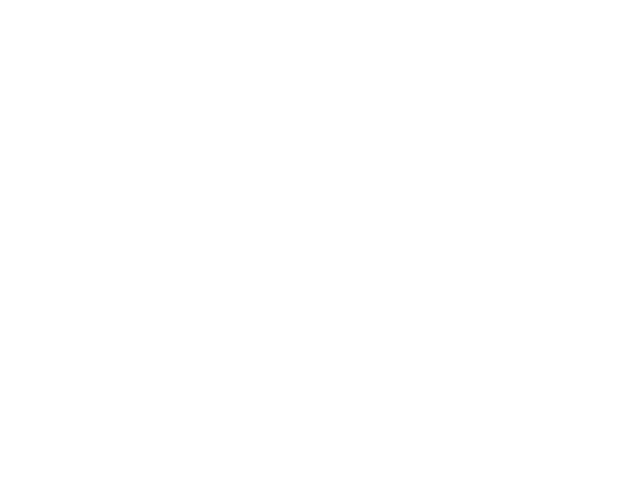
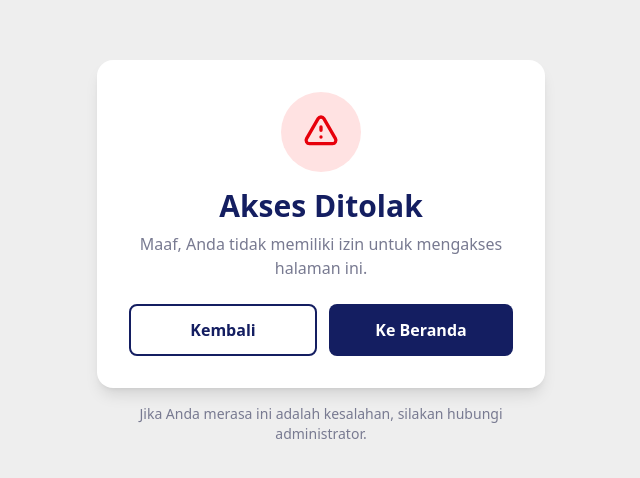
Before and after one commit to tamanaro-git/front-end-pajak, a React (Vite) app: page /unauthorized in a window 1280 px wide. Before the commit this address had no page. Shown: the part 148-626 px from the top of the page, without its empty margins (319-959 px from the left). Built offline with nearby package versions, Linux system fonts and the light colour scheme.

Commit message:
add: middleware route

```diff
--- a/src/App.jsx
+++ b/src/App.jsx
@@ -13,6 +13,8 @@ import ChapterPage from './pages/admin/learning/ChapterPage';
 import SubchapterPage from './pages/admin/learning/SubchapterPage';
 import AddSubchapter from './pages/admin/learning/AddSubchapter';
 import UpdateSubchapter from './pages/admin/learning/UpdateSubchapter';
+import UnauthorizedPage from './pages/UnauthorizedPage';
+import ProtectedRoute from './components/ProtectedRoute';
 
 function App() {
   return (
@@ -25,17 +27,40 @@ function App() {
         <Route path='/news' element={<NewsDetailPage />} />
         <Route path='/learning' element={<LearningPage />} />
         <Route path='/learning/:id' element={<LearningDetailPage />} />
-        {/* Admin Routes */}
-        <Route path="/admin" element={<AdminLayout />}>
+        <Route path='/unauthorized' element={<UnauthorizedPage />} />
+
+        {/* Admin Routes - Protected by Role */}
+        <Route
+          path="/admin"
+          element={
+            // <ProtectedRoute allowedRoles={['Admin', 'Manager']}>
+              <AdminLayout />
+            // </ProtectedRoute>
+          }
+        >
+          {/* Dashboard - Admin & Manager */}
           <Route path="dashboard" element={<DashboardPage />} />
-          <Route path="users" element={<UsersPage />} />
 
-          <Route path="books" element={<BookPage />} />
+          {/* Users Management - Admin only */}
+          <Route
+            path="users"
+            element={
+              <ProtectedRoute allowedRoles={['Admin']}>
+                <UsersPage />
+              </ProtectedRoute>
+            }
+          />
+
+          {/* Learning Management - Admin & Manager */}
+          <Route path="books" element={
+            <ProtectedRoute allowedRoles={["admin-learning", "manager-learning"]}>
+            <BookPage />
+            </ProtectedRoute>
+            } />
           <Route path="chapters/:bookId" element={<ChapterPage />} />
           <Route path="subchapters/:chapterId" element={<SubchapterPage />} />
           <Route path="subchapters/:chapterId/add" element={<AddSubchapter />} />
           <Route path="subchapters/:chapterId/edit/:subchapterId" element={<UpdateSubchapter />} />
-          {/* Add more admin routes here */}
         </Route>
       </Routes>
     // </Router>
--- /dev/null
+++ b/src/components/ProtectedRoute.jsx
@@ -0,0 +1,35 @@
+// filepath: /home/zarif/Project/taxmin/front-end/src/components/ProtectedRoute.jsx
+import { Navigate } from 'react-router-dom';
+import authUtils from '../utils/auth';
+
+/**
+ * ProtectedRoute Component
+ * Protects routes based on authentication and role requirements
+ *
+ * @param {React.Component} children - Component to render if authorized
+ * @param {string|string[]} allowedRoles - Role(s) allowed to access this route
+ * @param {string} redirectTo - Path to redirect if not authorized (default: '/login')
+ */
+const ProtectedRoute = ({ children, allowedRoles = null, redirectTo = '/login' }) => {
+  const isAuthenticated = authUtils.isAuthenticated();
+
+  // Check if user is authenticated
+  if (!isAuthenticated) {
+    return <Navigate to={redirectTo} replace />;
+  }
+
+  // If allowedRoles specified, check if user has required role
+  if (allowedRoles) {
+    const hasRequiredRole = authUtils.hasRole(allowedRoles);
+
+    if (!hasRequiredRole) {
+      // Redirect to unauthorized page or home
+      return <Navigate to="/unauthorized" replace />;
+    }
+  }
+
+  // User is authorized, render children
+  return children;
+};
+
+export default ProtectedRoute;
--- /dev/null
+++ b/src/hooks/useAuth.js
@@ -0,0 +1,68 @@
+// filepath: /home/zarif/Project/taxmin/front-end/src/hooks/useAuth.js
+import { useState, useEffect } from 'react';
+import authUtils from '../utils/auth';
+
+/**
+ * Custom hook for authentication
+ * Usage: const { user, isAuthenticated, hasRole, login, logout } = useAuth();
+ */
+export const useAuth = () => {
+  const [user, setUser] = useState(null);
+  const [isAuthenticated, setIsAuthenticated] = useState(false);
+
+  useEffect(() => {
+    // Check authentication status on mount
+    const userData = authUtils.getUser();
+    const isAuth = authUtils.isAuthenticated();
+
+    setUser(userData);
+    setIsAuthenticated(isAuth);
+  }, []);
+
+  /**
+   * Login user and save to localStorage
+   * @param {Object} userData - User data from API (must include token and role)
+   */
+  const login = (userData) => {
+    authUtils.setUser(userData);
+    setUser(userData);
+    setIsAuthenticated(true);
+  };
+
+  /**
+   * Logout user and clear localStorage
+   */
+  const logout = () => {
+    authUtils.logout();
+    setUser(null);
+    setIsAuthenticated(false);
+  };
+
+  /**
+   * Check if user has required role(s)
+   * @param {string|string[]} allowedRoles - Role or array of roles
+   * @returns {boolean}
+   */
+  const hasRole = (allowedRoles) => {
+    return authUtils.hasRole(allowedRoles);
+  };
+
+  /**
+   * Get user role
+   * @returns {string|null}
+   */
+  const getRole = () => {
+    return authUtils.getRole();
+  };
+
+  return {
+    user,
+    isAuthenticated,
+    hasRole,
+    getRole,
+    login,
+    logout
+  };
+};
+
+export default useAuth;
--- /dev/null
+++ b/src/pages/UnauthorizedPage.jsx
@@ -0,0 +1,69 @@
+// filepath: /home/zarif/Project/taxmin/front-end/src/pages/UnauthorizedPage.jsx
+import { useNavigate } from 'react-router-dom';
+import authUtils from '../utils/auth';
+
+const UnauthorizedPage = () => {
+  const navigate = useNavigate();
+  const userRole = authUtils.getRole();
+
+  const handleGoBack = () => {
+    navigate(-1);
+  };
+
+  const handleGoHome = () => {
+    navigate('/');
+  };
+
+  return (
+    <div className="min-h-screen bg-neutral-light flex items-center justify-center px-4">
+      <div className="max-w-md w-full text-center">
+        <div className="bg-white rounded-2xl shadow-lg p-8">
+          {/* Icon */}
+          <div className="w-20 h-20 bg-red-100 rounded-full flex items-center justify-center mx-auto mb-4">
+            <svg className="w-10 h-10 text-red-600" fill="none" stroke="currentColor" viewBox="0 0 24 24">
+              <path strokeLinecap="round" strokeLinejoin="round" strokeWidth={2} d="M12 9v2m0 4h.01m-6.938 4h13.856c1.54 0 2.502-1.667 1.732-3L13.732 4c-.77-1.333-2.694-1.333-3.464 0L3.34 16c-.77 1.333.192 3 1.732 3z" />
+            </svg>
+          </div>
+
+          {/* Title */}
+          <h1 className="text-3xl font-bold text-primary mb-2">
+            Akses Ditolak
+          </h1>
+
+          {/* Message */}
+          <p className="text-secondary mb-6">
+            Maaf, Anda tidak memiliki izin untuk mengakses halaman ini.
+            {userRole && (
+              <span className="block mt-2 text-sm">
+                Role Anda: <strong className="text-primary">{userRole}</strong>
+              </span>
+            )}
+          </p>
+
+          {/* Actions */}
+          <div className="flex flex-col sm:flex-row gap-3">
+            <button
+              onClick={handleGoBack}
+              className="flex-1 px-6 py-3 border-2 border-primary text-primary hover:bg-primary hover:text-white rounded-lg font-semibold transition-colors"
+            >
+              Kembali
+            </button>
+            <button
+              onClick={handleGoHome}
+              className="flex-1 px-6 py-3 bg-primary hover:bg-primary-dark text-white rounded-lg font-semibold transition-colors"
+            >
+              Ke Beranda
+            </button>
+          </div>
+        </div>
+
+        {/* Additional Info */}
+        <p className="mt-4 text-sm text-secondary">
+          Jika Anda merasa ini adalah kesalahan, silakan hubungi administrator.
+        </p>
+      </div>
+    </div>
+  );
+};
+
+export default UnauthorizedPage;
--- a/src/services/authService.js
+++ b/src/services/authService.js
@@ -10,6 +10,7 @@ const authService = {
       if (response.data.data.token) {
         localStorage.setItem('token', response.data.data.token);
         localStorage.setItem('user', JSON.stringify(response.data.data.user));
+        localStorage.setItem('role', response.data.data.user.role);
       }
 
       return response.data;
--- /dev/null
+++ b/src/utils/auth.js
@@ -0,0 +1,62 @@
+// filepath: /home/zarif/Project/taxmin/front-end/src/utils/auth.js
+// Auth utility functions for managing authentication state
+
+export const authUtils = {
+  // Store user data in localStorage
+  setUser: (user) => {
+    localStorage.setItem('user', JSON.stringify(user));
+    localStorage.setItem('token', user.token);
+    localStorage.setItem('role', user.role);
+  },
+
+  // Get user data from localStorage
+  getUser: () => {
+    const userStr = localStorage.getItem('user');
+    return userStr ? JSON.parse(userStr) : null;
+  },
+
+  // Get token
+  getToken: () => {
+    return localStorage.getItem('token');
+  },
+
+  // Get user role
+  getRole: () => {
+    return localStorage.getItem('role');
+  },
+
+  // Check if user is authenticated
+  isAuthenticated: () => {
+    return !!localStorage.getItem('token');
+  },
+
+  // Check if user has required role(s)
+  hasRole: (allowedRoles) => {
+    const userRole = localStorage.getItem('role');
+    if (!userRole) return false;
+
+    // If allowedRoles is array, check if user role is in array
+    if (Array.isArray(allowedRoles)) {
+      return allowedRoles.includes(userRole);
+    }
+
+    // If allowedRoles is string, check exact match
+    return userRole === allowedRoles;
+  },
+
+  // Logout - clear all auth data
+  logout: () => {
+    localStorage.removeItem('user');
+    localStorage.removeItem('token');
+    localStorage.removeItem('role');
+  },
+
+  // Clear auth data
+  clearAuth: () => {
+    localStorage.removeItem('user');
+    localStorage.removeItem('token');
+    localStorage.removeItem('role');
+  }
+};
+
+export default authUtils;
```
Also changed, not shown: src/pages/authentication/Registration.jsx (added).
